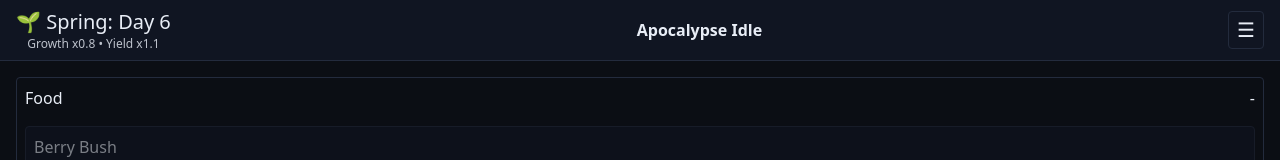
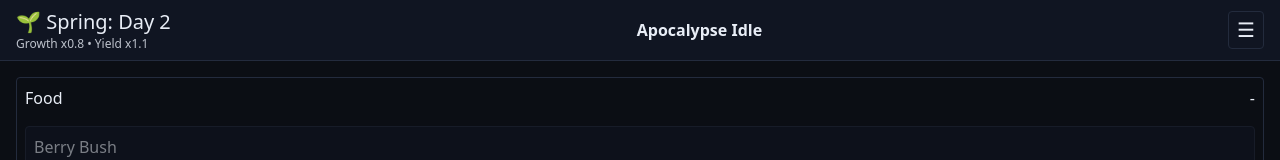
Before and after one commit to mikisz/apocalypse-idle, a React (Vite) app: page / in a window 1280 px wide. Shown: the top 160 px of the page. Built offline with nearby package versions, Linux system fonts and the light colour scheme.

Commit message:
Align season counter left and extend day length

```diff
--- a/src/components/TopBar.jsx
+++ b/src/components/TopBar.jsx
@@ -9,7 +9,7 @@
 
   return (
     <header className="flex items-center justify-between px-4 py-2 border-b border-stroke bg-bg2">
-      <div className="flex flex-col items-center leading-tight">
+      <div className="flex flex-col items-start leading-tight">
         <span className="text-xl">
           {season.icon} {season.label}: Day {day}
         </span>
--- a/src/engine/time.js
+++ b/src/engine/time.js
@@ -1,4 +1,4 @@
-export const SECONDS_PER_DAY = 1 // easy customization of day length
+export const SECONDS_PER_DAY = 3 // easy customization of day length
 
 const DEFAULT_SEASONS = [
   {
```
